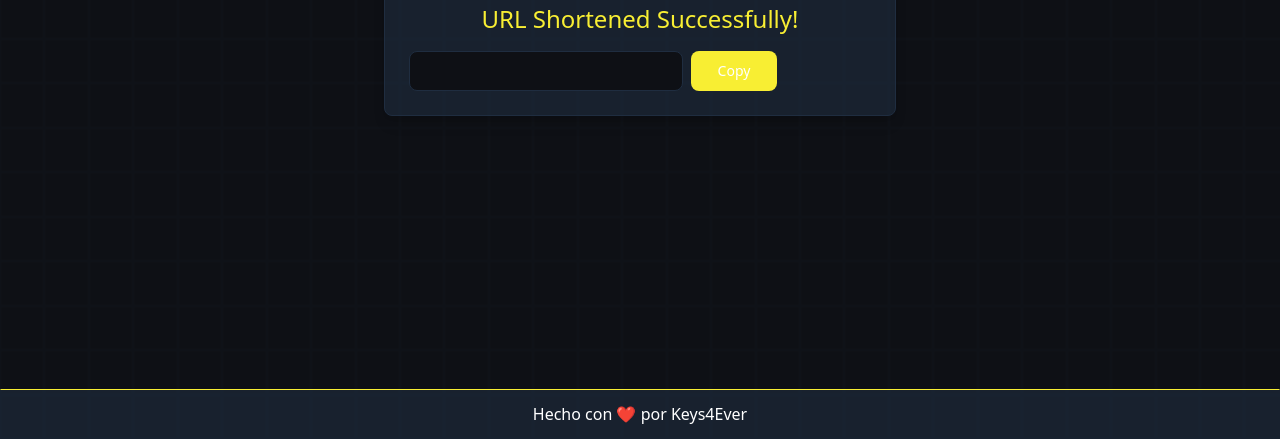
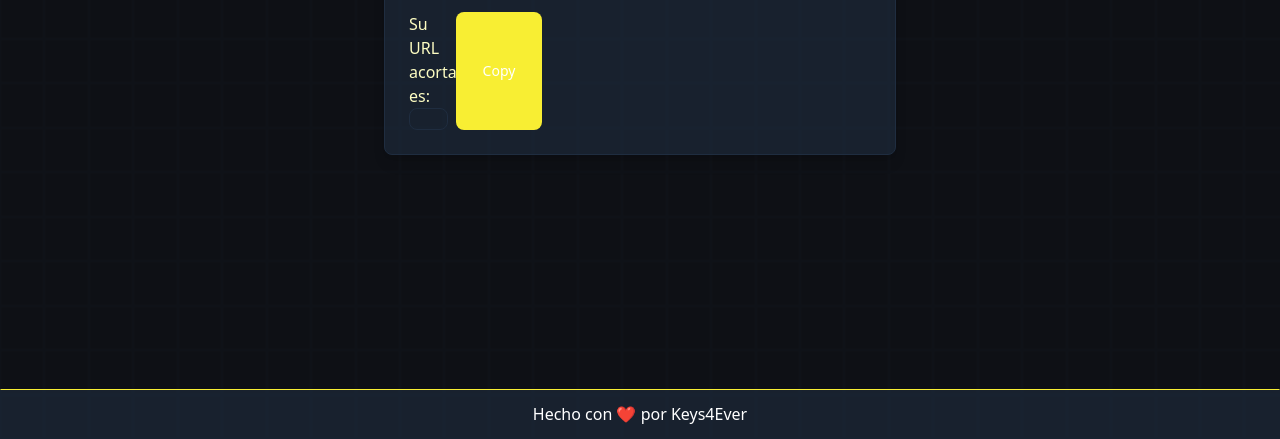
Before and after one commit to Keys4Ever/URLShortener, a website: page public/successful.html in a window 1280 px wide. Shown: the part 361-800 px from the top of the page. Drawn offline with Linux system fonts and the light colour scheme.

Commit message:
Algunos cambios chiquitos

```diff
--- a/public/successful.html
+++ b/public/successful.html
@@ -18,11 +18,10 @@
             <div class="flex flex-col items-center space-y-1.5 mb-2">
                 <h2 class="text-3xl font-semibold leading-none text-[#f8ee33] tracking-tight text-center">🚀KeysURL</h2>
             </div>
-            <h1 class="text-2xl text-[#f8ee33] text-center">URL Shortened Successfully!</h1>
+            <h1 class="text-2xl text-[#f8ee33] text-center">URL acortada exitosamente!</h1>
             <div class="grid grid-cols-8 gap-2 w-full max-w-[23rem]">
                 <!-- Enlace de la URL acortada -->
-                <a href="#" id="shortened-url" class="col-span-6 text-[#fdfdc2] underline bg-[#0E1015] border border-[#1f2d40] text-sm rounded-lg focus:ring-[#f8ee33] focus:border-[#f8ee33] block w-full p-2.5 dark:bg-[#0E1015] dark:border-[#1f2d40] dark:placeholder-gray-400 dark:text-[#fdfdc2] dark:focus:ring-[#f8ee33] dark:focus:border-[#f8ee33]" target="_blank" readonly>
-                </a>
+                <p class="text-[#fdfdc2]">Su URL acortada es: <a href="#" id="shortened-url" class="col-span-6 text-[#fdfdc2] underline border border-[#1f2d40] text-sm rounded-lg focus:ring-[#f8ee33] focus:border-[#f8ee33] block w-full p-2.5 dark:border-[#1f2d40] dark:text-[#fdfdc2] dark:focus:ring-[#f8ee33] dark:focus:border-[#f8ee33]" target="_blank" readonly></a></p>
                 <!-- Botón de copiar -->
                 <button id="copy-button" data-copy-to-clipboard-target="shortened-url" class="col-span-2 text-white bg-[#f8ee33] hover:bg-[#d4c932] focus:ring-4 focus:outline-none focus:ring-[#d4c932] font-medium rounded-lg text-sm w-full sm:w-auto py-2.5 text-center dark:bg-[#f8ee33] dark:hover:bg-[#d4c932] dark:focus:ring-[#d4c932] items-center inline-flex justify-center">
                     <span id="default-message">Copy</span>
```
